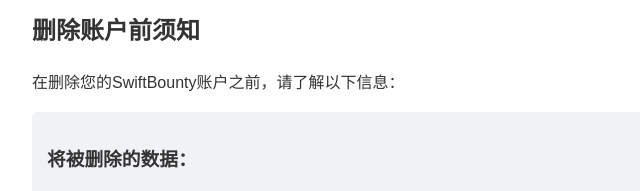
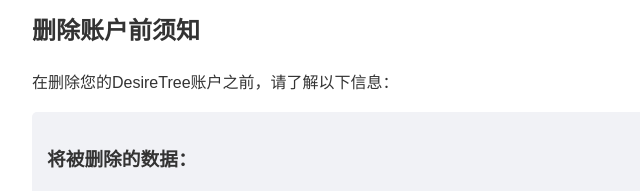
Before and after one commit to tom701603/privacy-policy, a plain HTML site: page delete-account.html in a window 1280 px wide. Shown: the part 286-477 px from the top of the page, 208-848 px from the left. Drawn offline with Linux system fonts and the light colour scheme.

Commit message:
Update delete-account.html

```diff
--- a/delete-account.html
+++ b/delete-account.html
@@ -67,7 +67,7 @@
     </div>
 
     <h2>删除账户前须知</h2>
-    <p>在删除您的SwiftBounty账户之前，请了解以下信息：</p>
+    <p>在删除您的DesireTree账户之前，请了解以下信息：</p>
 
     <div class="data-list">
         <h3>将被删除的数据：</h3>
```
